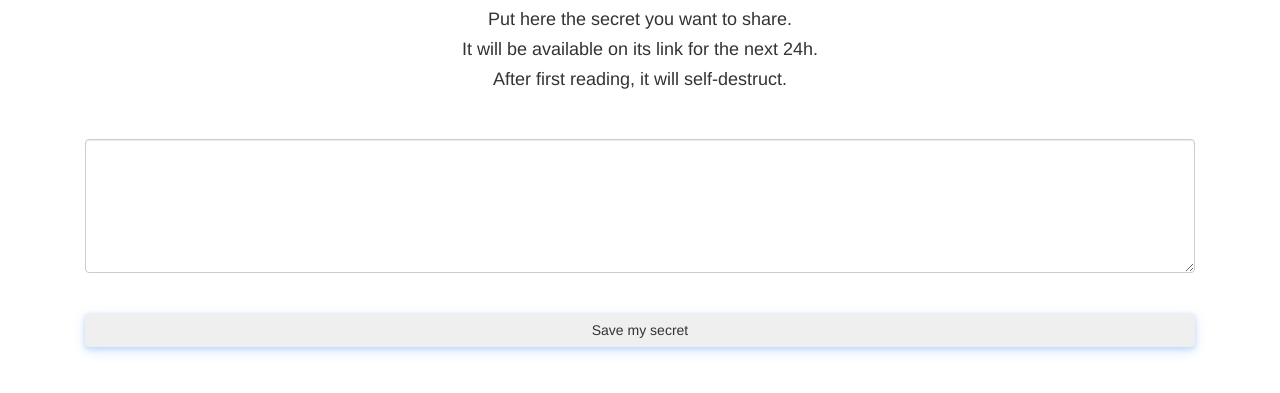
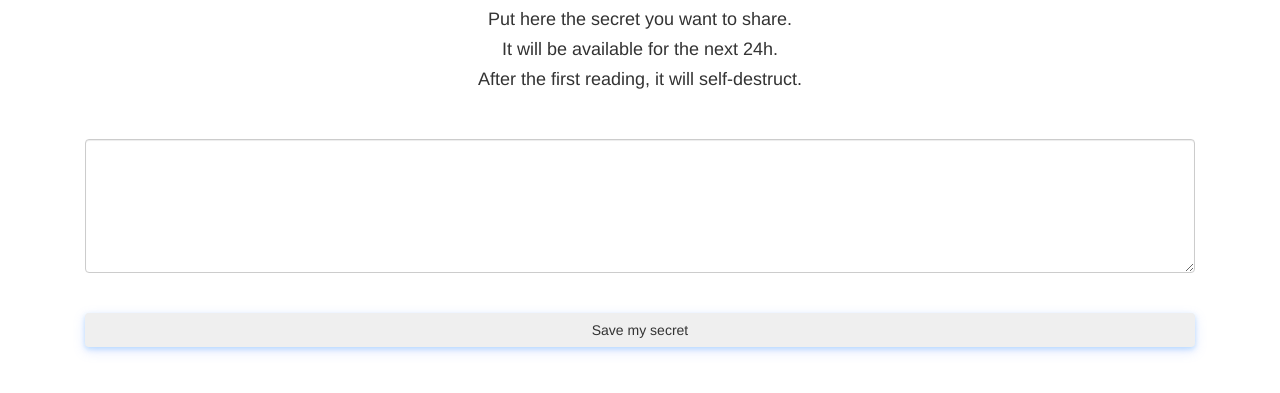
Before and after one commit to shakaman/cubbyshare, a Flask app: template frontend/templates/index.html in a window 1280 px wide. Shown: the top 393 px of the page. Run offline with Flask 2, Linux system fonts and the light colour scheme; the template is opened without the code that fills it: values that come from a table or form of the project are taken from there, others are empty; parts of the project's set-up code (start-up, migrations or seed data) failed here and were passed over; some libraries are stand-ins or nearby versions.

Commit message:
frontend: wording

```diff
--- a/frontend/templates/index.html
+++ b/frontend/templates/index.html
@@ -33,8 +33,8 @@
         {{ form.csrf_token }}
 
         <p class="h4 text-center mb-4">Put here the secret you want to share.</p>
-        <p class="h4 text-center mb-4">It will be available on its link for the next 24h.</p>
-        <p class="h4 text-center mb-4">After first reading, it will self-destruct.</p>
+        <p class="h4 text-center mb-4">It will be available for the next 24h.</p>
+        <p class="h4 text-center mb-4">After the first reading, it will self-destruct.</p>
         <br><br>
         <textarea type="text" id="defaultFormContactMessageEx" class="form-control" rows="6" name="secrets"></textarea>
         <br><br>
```
